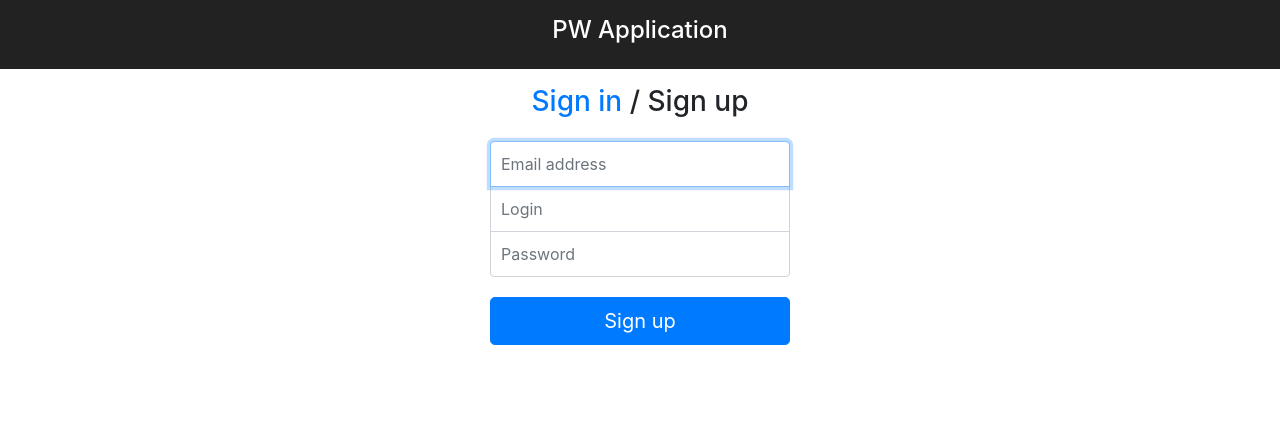
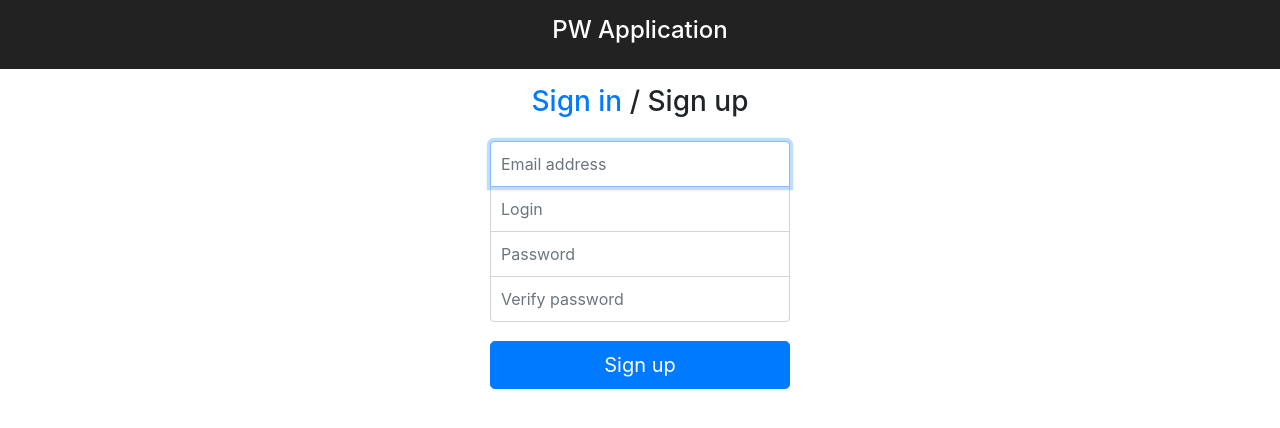
Before and after one commit to i-Living/react-pw-app-test-task, a React (Create React App) app: page /sign-up in a window 1280 px wide. Shown: the top 428 px of the page. Built offline with nearby package versions, Linux system fonts and the light colour scheme; no server answers.

Commit message:
Update SignUp form

```diff
--- a/src/app/App.js
+++ b/src/app/App.js
@@ -16,7 +16,8 @@ import './styles/App.css'
 class App extends React.Component {
 
   componentDidMount() {
-    this.props.getUser()
+    if (this.props.isAuthenticated)
+      this.props.getUser()
   }
 
   render() {
--- a/src/app/actionTypes.js
+++ b/src/app/actionTypes.js
@@ -25,7 +25,3 @@ export const FETCH_USERS_LIST_FAILURE = 'FETCH_USERS_LIST_FAILURE'
 export const CREATE_TRANSACTION_START = "CREATE_TRANSACTION_START"
 export const CREATE_TRANSACTION_SUCCESS = "CREATE_TRANSACTION_SUCCESS"
 export const CREATE_TRANSACTION_FAILURE = "CREATE_TRANSACTION_FAILURE"
-
-// App actionTypes
-export const OPEN_MODAL_USER_TRANSACTIONS = "OPEN_MODAL_USER_TRANSACTIONS"
-export const CLOSE_MODAL_USER_TRANSACTIONS = "CLOSE_MODAL_USER_TRANSACTIONS"
--- a/src/app/actions/user.js
+++ b/src/app/actions/user.js
@@ -115,6 +115,16 @@ export const signup = data => async dispatch => {
   dispatch({ type: USER_SIGNUP_START })
   try {
     const userToken = await api.user.signup(data)
+    if (!userToken.id_token) {
+      const payload = {
+        loginError: userToken.response.data
+      }
+      dispatch({
+        type: USER_SIGNUP_FAILURE,
+        payload: payload,
+        error: true
+      })
+    } else {
       localStorage.parrotwingsJWT = userToken.id_token
       setAuthorizationHeader(localStorage.parrotwingsJWT)
       const user = getUserFromToken(userToken.id_token)
@@ -122,6 +132,7 @@ export const signup = data => async dispatch => {
         type: USER_SIGNUP_SUCCESS,
         payload: user
       })
+    }
   } catch (err) {
     dispatch({
       type: USER_SIGNUP_FAILURE,
--- a/src/app/api/index.js
+++ b/src/app/api/index.js
@@ -11,7 +11,8 @@ export default {
     signup: user =>
       axios.post(url + "/users", { ...user })
         .then(res => res.data)
-        .catch(err => console.error(err)),
+        .catch(err => err),
+        // .catch(err => console.error(err)),
     get: () =>
       axios.get(url + "/api/protected/user-info")
         .then(res => res.data)
--- a/src/app/components/sign-up.js
+++ b/src/app/components/sign-up.js
@@ -6,7 +6,7 @@ import '../styles/login-form.css'
 class SignUp extends Component {
 
   render() {
-    const { email, username, password } = this.props.payload
+    const { email, username, password, password2, wrongPass } = this.props.payload
     return (
       <form className="form-signin" onSubmit={this.props.onSubmit}>
         <label htmlFor="inputEmail" className="sr-only">Email address</label>
@@ -35,11 +35,29 @@ class SignUp extends Component {
           type="password"
           name="password"
           id="inputPassword"
-          className="form-control"
+          className="form-control no-br"
           placeholder="Password"
           value={password}
           onChange={this.props.onChange}
         />
+        <label htmlFor="inputPassword" className="sr-only">Verify password</label>
+        <input
+          type="password"
+          name="password2"
+          id="inputPassword2"
+          className="form-control"
+          placeholder="Verify password"
+          value={password2}
+          onChange={this.props.onChange}
+        />
+        {this.props.loginError
+          ? <div className="text-center text-danger"> User with this email already exist </div>
+          : <div></div>
+        }
+        {wrongPass
+          ? <div className="text-center text-danger"> Passwords are different </div>
+          : <div></div>
+        }
         <button className="btn btn-lg btn-primary btn-block" type="submit"> Sign up </button>
       </form>
     )
@@ -51,7 +69,10 @@ SignUp.propTypes = {
     email: PropTypes.string.isRequired,
     username: PropTypes.string.isRequired,
     password: PropTypes.string.isRequired,
+    password2: PropTypes.string.isRequired,
+    wrongPass: PropTypes.bool.isRequired,
   }).isRequired,
+  loginError: PropTypes.string.isRequired,
   onSubmit: PropTypes.func.isRequired,
   onChange: PropTypes.func.isRequired
 }
--- a/src/app/containers/login-form.js
+++ b/src/app/containers/login-form.js
@@ -19,7 +19,9 @@ class LoginForm extends Component {
       signUpData: {
         username: '',
         password: '',
-        email: ''
+        password2: '',
+        email: '',
+        wrongPass: false
       },
       location: this.props.location
     }
@@ -34,6 +36,10 @@ class LoginForm extends Component {
       })
     : this.setState({
         signUpData: { ...this.state.signUpData, [e.target.name]: e.target.value }
+      }, function () {
+        this.state.signUpData.password !== this.state.signUpData.password2
+        ? this.setState({signUpData: { ...this.state.signUpData, wrongPass: true }})
+        : this.setState({signUpData: { ...this.state.signUpData, wrongPass: false }})
       })
   }
 
@@ -61,7 +67,7 @@ class LoginForm extends Component {
                 <Link to='/sign-in'>Sign in </Link>
                 / Sign up
               </h3>
-              <SignUp payload={this.state.signUpData} onSubmit={this.onSubmit} onChange={this.onChange} />
+              <SignUp payload={this.state.signUpData} loginError={this.props.loginError} onSubmit={this.onSubmit} onChange={this.onChange} />
             </div>
           )
         }
@@ -76,7 +82,8 @@ LoginForm.propTypes = {
 
 const mapStateToProps = state => {
   return {
-    user: state.user
+    user: state.user,
+    loginError: state.user.loginError ? state.user.loginError : ''
   }
 }
 
--- a/src/app/reducers/user.js
+++ b/src/app/reducers/user.js
@@ -2,6 +2,7 @@ import {
   USER_LOGGIN_SUCCESS,
   USER_LOGGED_OUT_SUCCESS,
   USER_SIGNUP_SUCCESS,
+  USER_SIGNUP_FAILURE,
   FETCH_USER_SUCCESS,
   CREATE_TRANSACTION_SUCCESS,
   CREATE_TRANSACTION_FAILURE
@@ -13,6 +14,11 @@ export default function user(state = {}, {type, payload}) {
       return payload
     case USER_SIGNUP_SUCCESS:
       return payload
+    case USER_SIGNUP_FAILURE:
+      return {
+        ...state,
+        ...payload
+      }
     case USER_LOGGED_OUT_SUCCESS:
       return {}
     case FETCH_USER_SUCCESS:
--- a/src/app/styles/login-form.css
+++ b/src/app/styles/login-form.css
@@ -26,7 +26,7 @@ body {
   border-bottom-left-radius: 0;
 }
 .form-signin input[type="password"] {
-  margin-bottom: 10px;
+  margin-bottom: -1px;
   border-top-left-radius: 0;
   border-top-right-radius: 0;
 }
```
Lines whose indentation alone changed are shown as unchanged.
